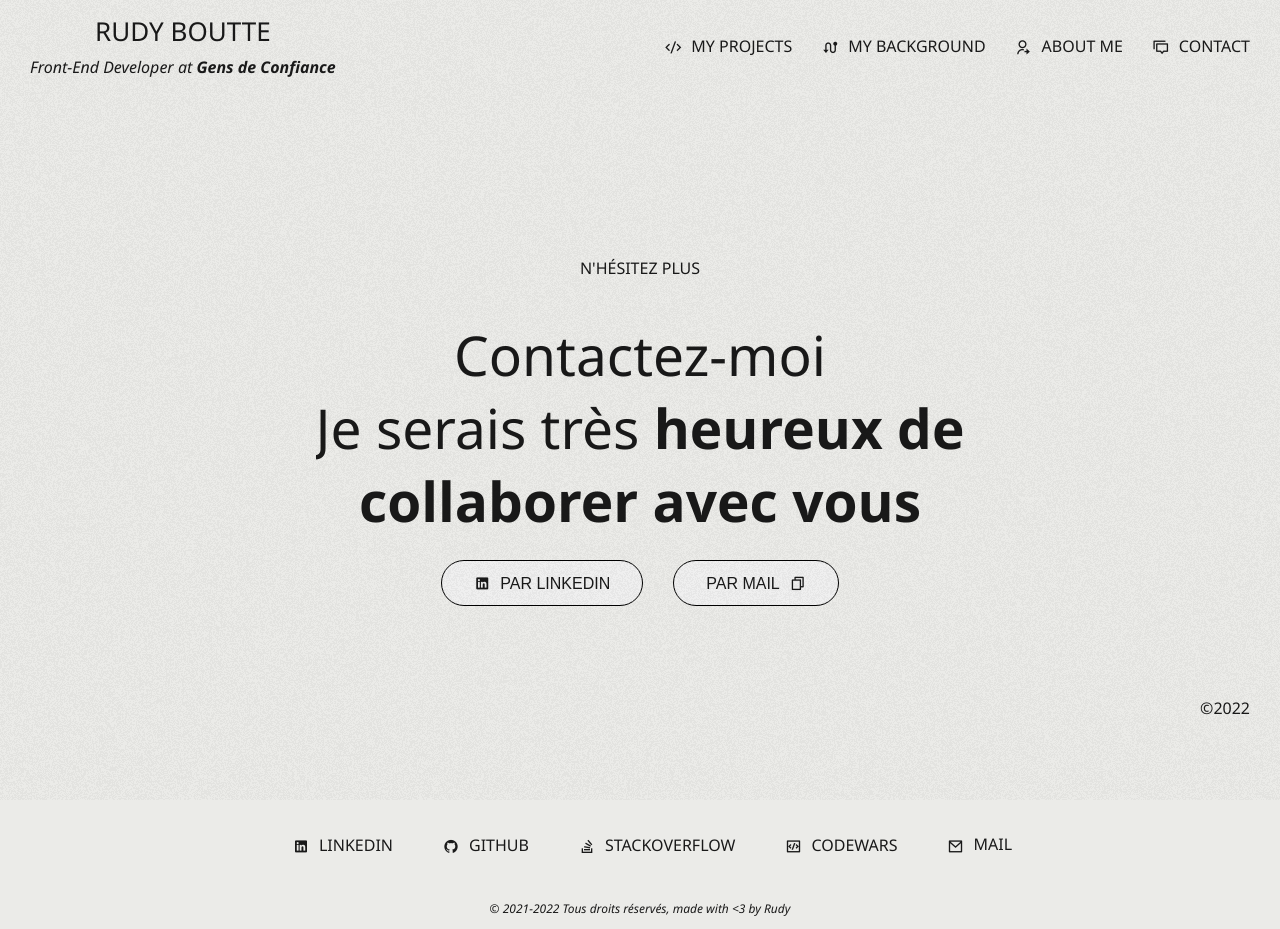
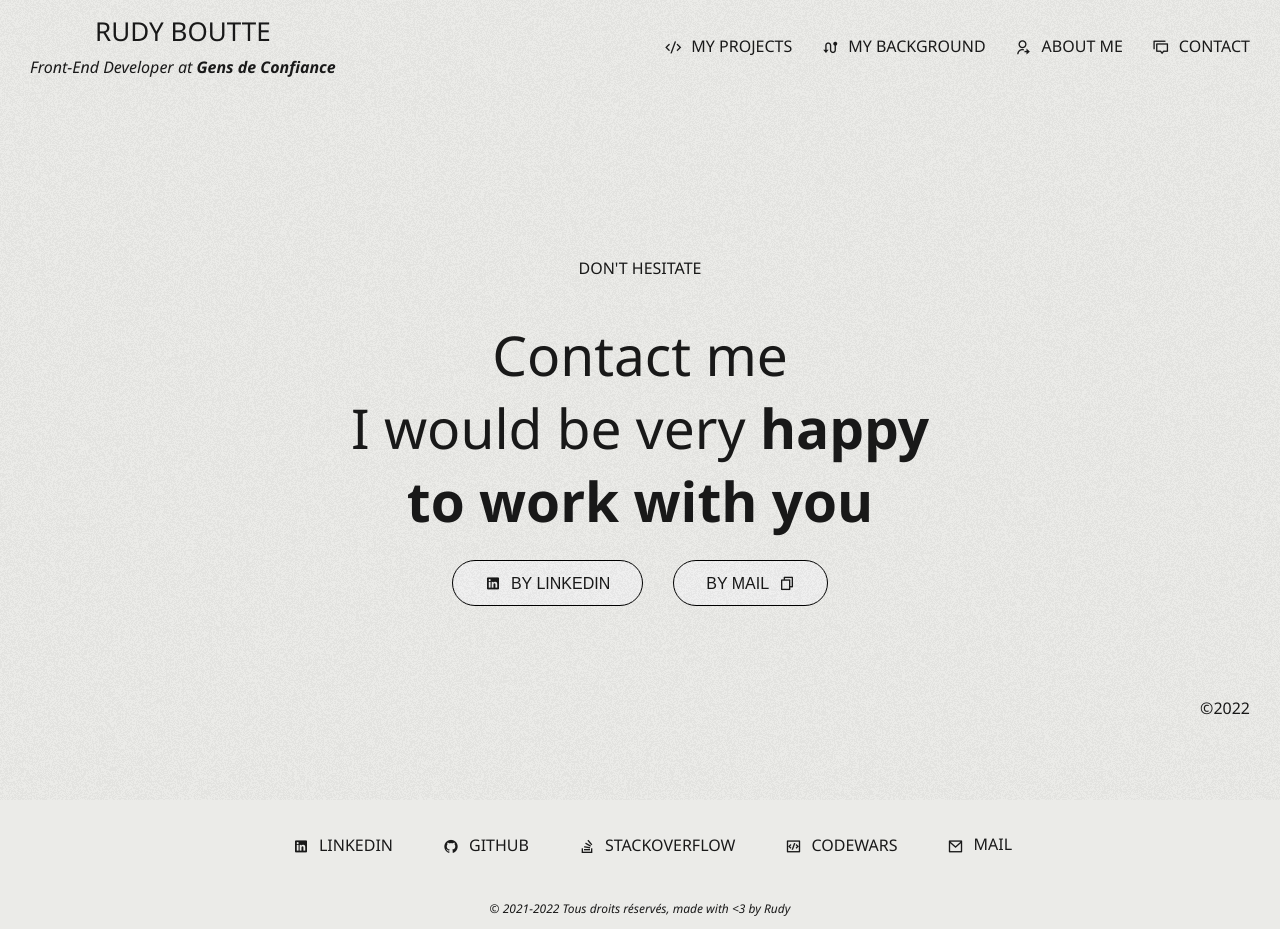
Before and after one commit to boutterudy/rudyboutte.com, a Next.js app: page /en/contact in a window 1280 px wide. Built offline with nearby package versions, Linux system fonts and the light colour scheme.

Commit message:
feat(translations): add translations to `ContactMeBlock`

```diff
--- a/messages/en.json
+++ b/messages/en.json
@@ -44,5 +44,16 @@
     "cta": {
       "demo": "Demo"
     }
+  },
+  "ContactMeBlock": {
+    "caption": "Don't hesitate",
+    "headline": "Contact me\nI would be very <important>happy\n to work with you</important>",
+    "cta": {
+      "linkedin": "By LinkedIn",
+      "mail": "By Mail"
+    },
+    "mail_copy": {
+      "success": "Email address copied to clipboard"
+    }
   }
 }
--- a/messages/fr.json
+++ b/messages/fr.json
@@ -44,5 +44,16 @@
     "cta": {
       "demo": "Démo"
     }
+  },
+  "ContactMeBlock": {
+    "caption": "N'hésitez plus",
+    "headline": "Contactez-moi\nJe serais très <important>heureux de\ncollaborer avec vous</important>",
+    "cta": {
+      "linkedin": "Par LinkedIn",
+      "mail": "Par Mail"
+    },
+    "mail_copy": {
+      "success": "Adresse mail copiée dans le presse-papiers"
+    }
   }
 }
--- a/src/components/elements/ContactMeBlock/ContactMeBlock.tsx
+++ b/src/components/elements/ContactMeBlock/ContactMeBlock.tsx
@@ -5,12 +5,15 @@ import Icon from '../Icon/Icon'
 import Popover from '../Popover/Popover'
 import TextBlock from '../TextBlock/TextBlock'
 import { Link } from '../../../i18n/routing'
+import { useTranslations } from 'next-intl'
 
 type ContactMeBlockProps = {
   noPadding?: boolean
 }
 
 const ContactMeBlock = ({ noPadding }: ContactMeBlockProps) => {
+  const t = useTranslations('ContactMeBlock')
+
   /* States */
   const [displayEmailPopover, setDisplayEmailPopover] = useState<
     boolean | undefined
@@ -18,11 +21,9 @@ const ContactMeBlock = ({ noPadding }: ContactMeBlockProps) => {
 
   const title = (
     <h1>
-      Contactez-moi
-      <br />
-      Je serais très <span className="bold">heureux de</span>
-      <br />
-      <span className="bold">collaborer avec vous</span>
+      {t.rich('headline', {
+        important: (chunks) => <span className="bold">{chunks}</span>,
+      })}
     </h1>
   )
 
@@ -34,11 +35,11 @@ const ContactMeBlock = ({ noPadding }: ContactMeBlockProps) => {
         className="noAnimation"
       >
         <Button leftIcon={<Icon lib="remix-icon" icon="linkedin-box-fill" />}>
-          Par LinkedIn
+          {t('cta.linkedin')}
         </Button>
       </Link>
       <Popover
-        message="Adresse mail copiée dans le presse-papiers"
+        message={t('mail_copy.success')}
         display={displayEmailPopover}
         position="bottom"
         leftIcon={<Icon lib="remix-icon" icon="checkbox-circle-fill" />}
@@ -55,7 +56,7 @@ const ContactMeBlock = ({ noPadding }: ContactMeBlockProps) => {
           }}
           rightIcon={<Icon lib="remix-icon" icon="file-copy-line" />}
         >
-          Par mail
+          {t('cta.mail')}
         </Button>
       </Popover>
     </>
@@ -63,7 +64,7 @@ const ContactMeBlock = ({ noPadding }: ContactMeBlockProps) => {
 
   return (
     <TextBlock
-      subtitle="N'hésitez plus"
+      subtitle={t('caption')}
       title={title}
       actions={actions}
       noPadding={noPadding}
```
